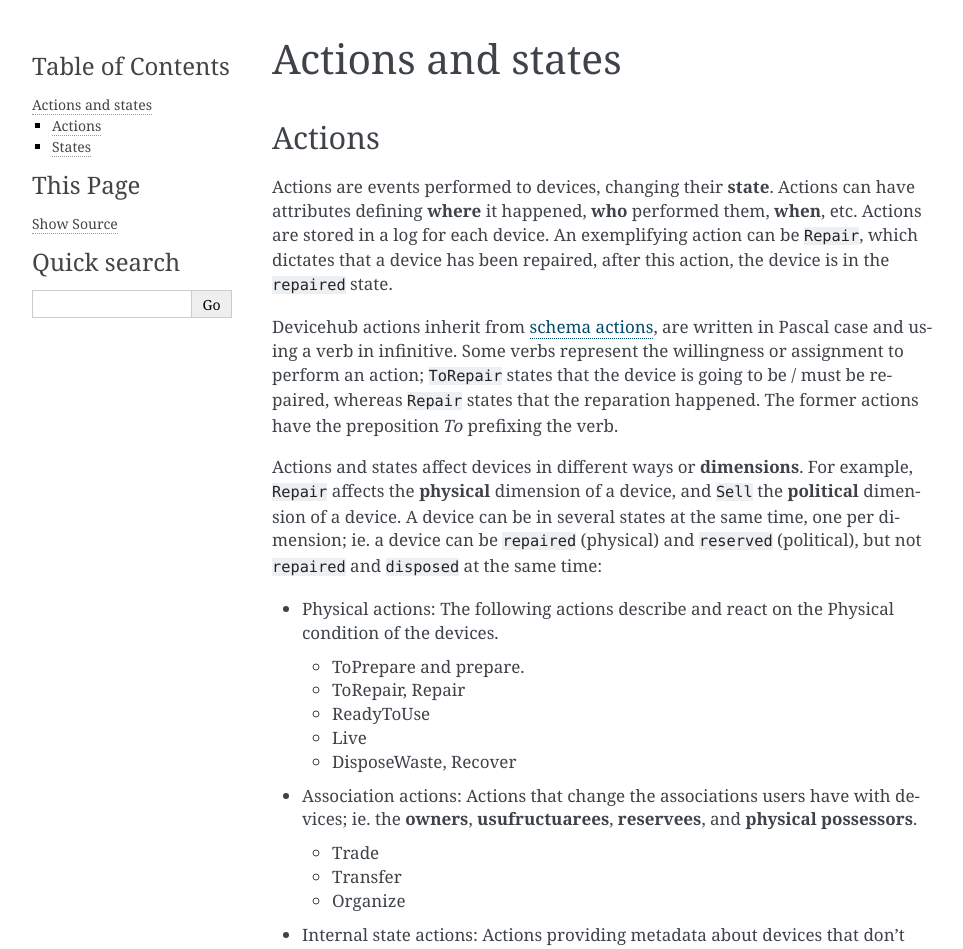
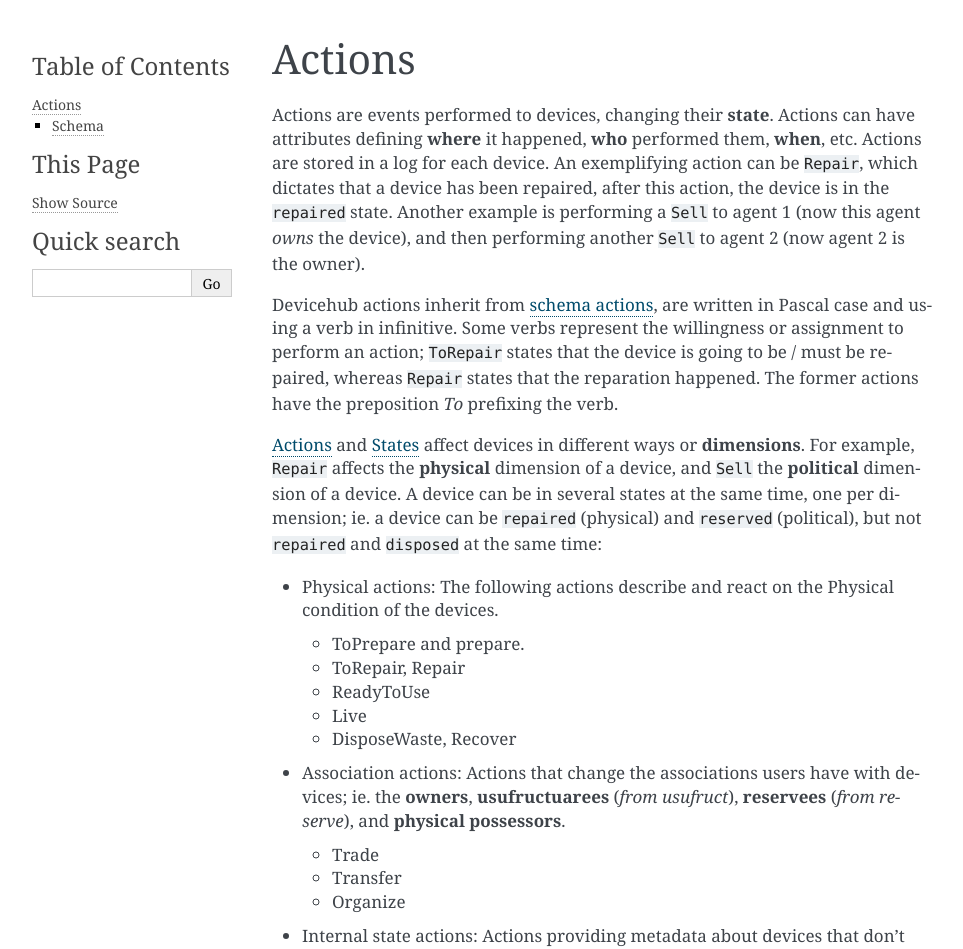
Before and after one commit to eReuse/devicehub-teal, a Sphinx documentation site: the page built from docs/actions.rst, in a window 1280 px wide. Shown: the top 949 px of the page, without its empty margins (148-1111 px from the left). Built offline with Sphinx 7.4.7, drawn with Linux system fonts in a browser that asks for light colours; pages that are not in the unit, such as notebooks, are missing from menus; the version number is read from the project's files by our own code.

Commit message:
Update docs

```diff
--- a/docs/actions.rst
+++ b/docs/actions.rst
@@ -1,15 +1,14 @@
-Actions and states
-##################
-
 Actions
-*******
-
+#######
 Actions are events performed to devices, changing their **state**.
 Actions can have attributes defining
 **where** it happened, **who** performed them, **when**, etc.
 Actions are stored in a log for each device. An exemplifying action
 can be ``Repair``, which dictates that a device has been repaired,
-after this action, the device is in the ``repaired`` state.
+after this action, the device is in the ``repaired`` state. Another
+example is performing a ``Sell`` to agent 1 (now this agent *owns*
+the device), and then performing another ``Sell`` to agent 2 (now
+agent 2 is the owner).
 
 Devicehub actions inherit from `schema actions
 <http://schema.org/Action>`_, are written in Pascal case and using
@@ -37,7 +36,7 @@
   - DisposeWaste, Recover
 
 - Association actions: Actions that change the associations users have with devices;
-  ie. the **owners**, **usufructuarees**, **reservees**,
+  ie. the **owners**, **usufructuarees** (*from usufruct*), **reservees** (*from reserve*),
   and **physical possessors**.
 
   - Trade
@@ -60,15 +59,8 @@
 The following index has all the actions (please note we are moving from calling them
 ``Event`` to call them ``Action``):
 
+Schema
+******
+
 .. dhlist::
     :module: ereuse_devicehub.resources.event.schemas
-
-
-States
-******
-.. autoclass:: ereuse_devicehub.resources.device.states.State
-
-.. uml:: states.puml
-
-.. autoclass:: ereuse_devicehub.resources.device.states.Trading
-.. autoclass:: ereuse_devicehub.resources.device.states.Physical
```
Also changed, not shown: other parts of docs/actions.rst (+2 -2 lines), docs/devices.rst (+14 -4 lines), docs/index.rst (+25 -7 lines), docs/states.rst (added, +48 -0 lines), 1 other file.
